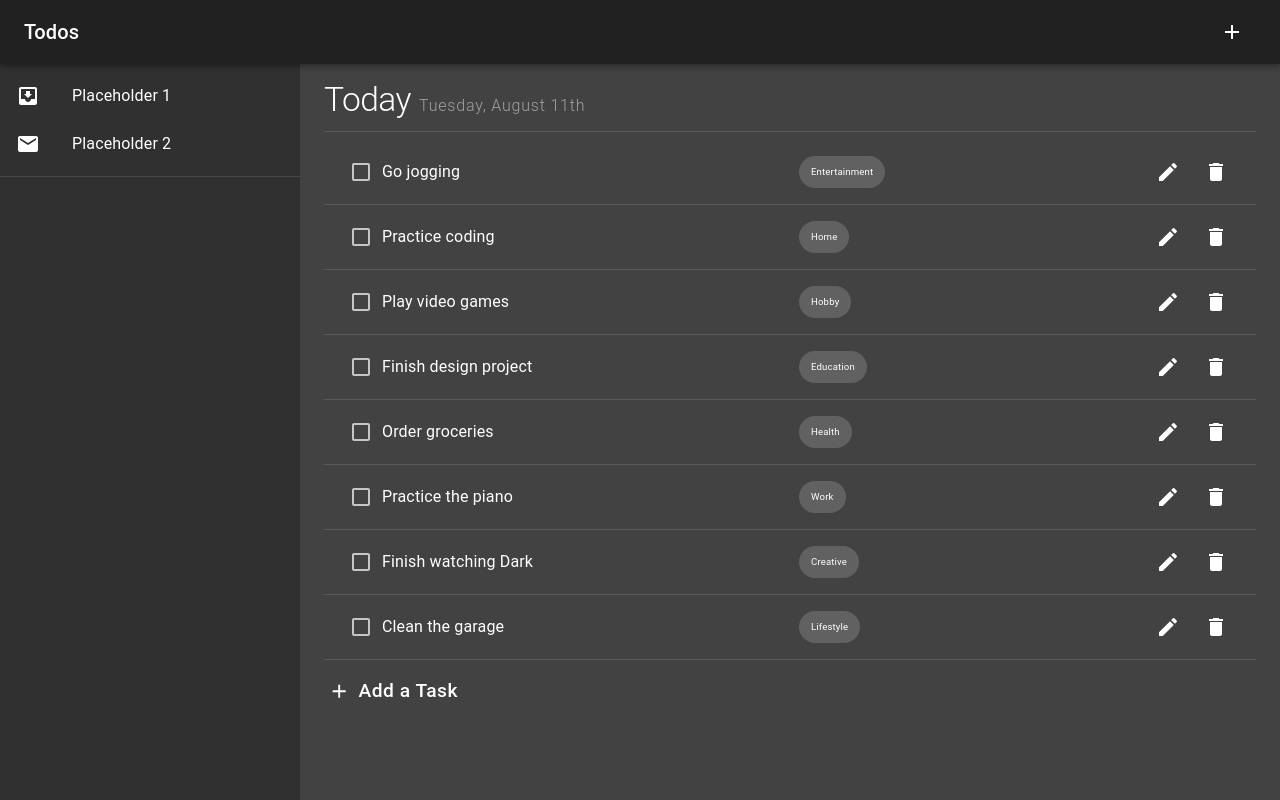
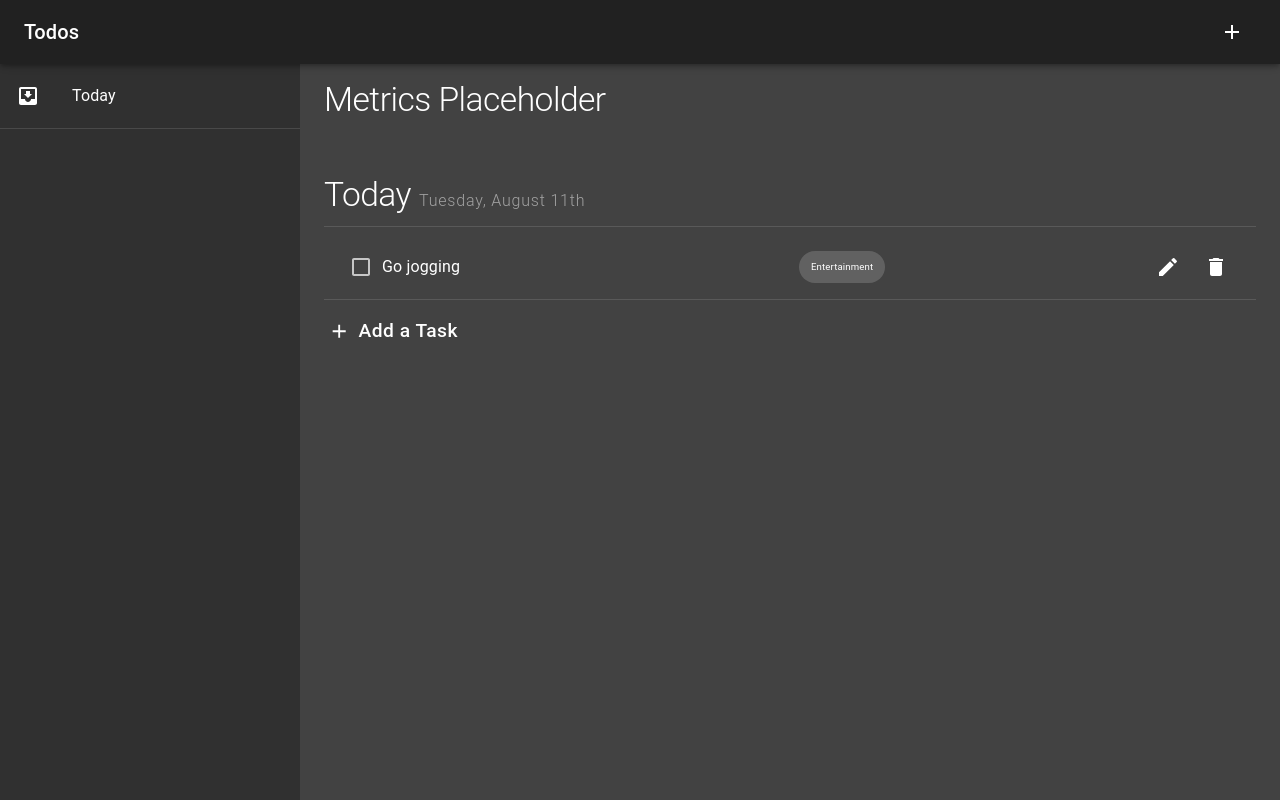
Before and after one commit to Slowcobo/todo, a React (Create React App) app: page / in a window 1280 px wide. Built offline with nearby package versions, Linux system fonts and the light colour scheme.

Commit message:
Add Today route

```diff
--- a/src/Drawer.js
+++ b/src/Drawer.js
@@ -9,6 +9,7 @@ import ListItemIcon from "@material-ui/core/ListItemIcon";
 import ListItemText from "@material-ui/core/ListItemText";
 import InboxIcon from "@material-ui/icons/MoveToInbox";
 import MailIcon from "@material-ui/icons/Mail";
+import { Link } from "react-router-dom";
 
 const drawerWidth = 300;
 
@@ -24,6 +25,10 @@ const useStyles = makeStyles((theme) => ({
   },
   drawerContainer: {
     overflow: "auto",
+  },
+  link: {
+    textDecoration: "none",
+    color: "inherit",
   },
 }));
 
@@ -41,14 +46,14 @@ export default function TodoDrawer() {
       <Toolbar />
       <div className={classes.drawerContainer}>
         <List>
-          {["Placeholder 1", "Placeholder 2"].map((text, index) => (
-            <ListItem button key={text}>
+          <Link className={classes.link} to="/today">
+            <ListItem button key="Today">
               <ListItemIcon>
-                {index % 2 === 0 ? <InboxIcon /> : <MailIcon />}
+                <InboxIcon />
               </ListItemIcon>
-              <ListItemText primary={text} />
+              <ListItemText primary="Today" />
             </ListItem>
-          ))}
+          </Link>
         </List>
         <Divider />
       </div>
--- a/src/TodoApp.js
+++ b/src/TodoApp.js
@@ -7,6 +7,7 @@ import { Route, Switch } from "react-router-dom";
 import Navbar from "./Navbar";
 import Drawer from "./Drawer";
 import TodoDashboard from "./TodoDashboard";
+import TodosToday from "./TodosToday";
 
 const useStyles = makeStyles((theme) => ({
   root: {
@@ -36,13 +37,14 @@ export default function TodoApp() {
           <Drawer />
 
           {/* Main Content */}
-
           <main className={classes.content}>
             <Switch>
               <Route exact path="/">
                 <TodoDashboard />
               </Route>
-              <Route exact path="/today"></Route>
+              <Route exact path="/today">
+                <TodosToday />
+              </Route>
               <Route exact path="/week"></Route>
               <Route exact path="/todos"></Route>
             </Switch>
--- a/src/TodoDashboard.js
+++ b/src/TodoDashboard.js
@@ -1,15 +1,8 @@
-import React, { useContext } from "react";
-import moment from "moment";
+import React from "react";
 import { makeStyles } from "@material-ui/core/styles";
+import Grid from "@material-ui/core/Grid";
 import Typography from "@material-ui/core/Typography";
-import Divider from "@material-ui/core/Divider";
-import Button from "@material-ui/core/Button";
-import AddIcon from "@material-ui/icons/Add";
-import Grid from "@material-ui/core/Grid";
-import { TodosContext } from "./contexts/todos.context";
-import { TodoFormContext } from "./contexts/todoForm.context";
-import TodoForm from "./TodoForm";
-import TodoList from "./TodoList";
+import TodosToday from "./TodosToday";
 
 const useStyles = makeStyles((theme) => ({
   root: {
@@ -18,51 +11,19 @@ const useStyles = makeStyles((theme) => ({
       fontSize: "2.1rem",
     },
   },
-  addTask: {
-    fontSize: "1.2rem",
-    textTransform: "none",
-    "&:hover": {
-      backgroundColor: "transparent",
-    },
-  },
-  date: {
-    marginLeft: theme.spacing(1),
-    fontSize: "1rem",
-    letterSpacing: "0.05rem",
-    opacity: "0.5",
-  },
 }));
 
 export default function TodoDashboard() {
   const classes = useStyles();
-  const date = moment();
-  const todos = useContext(TodosContext);
-
-  // .filter(
-  //   (todo) => todo.date === date.format("YYYY-MM-DD")
-  // );
-  const { handleOpen } = useContext(TodoFormContext);
 
   return (
     <Grid container className={classes.root}>
       <Grid item xs={12}>
-        <Typography variant="h1" gutterBottom>
-          Today
-          <span className={classes.date}>{date.format("dddd, MMMM Do")}</span>
-        </Typography>
-        <Divider />
-        <TodoList todos={todos} />
-        <Button
-          className={classes.addTask}
-          disableRipple
-          disableFocusRipple
-          startIcon={<AddIcon style={{ fontSize: "1.4rem" }} />}
-          onClick={handleOpen}
-        >
-          Add a Task
-        </Button>
+        <Typography variant="h1">Metrics Placeholder</Typography>
       </Grid>
-      <TodoForm />
+      <Grid item xs={12}>
+        <TodosToday />
+      </Grid>
     </Grid>
   );
 }
--- /dev/null
+++ b/src/TodosToday.js
@@ -0,0 +1,66 @@
+import React, { useContext } from "react";
+import moment from "moment";
+import { makeStyles } from "@material-ui/core/styles";
+import Typography from "@material-ui/core/Typography";
+import Divider from "@material-ui/core/Divider";
+import Button from "@material-ui/core/Button";
+import AddIcon from "@material-ui/icons/Add";
+import Grid from "@material-ui/core/Grid";
+import { TodosContext } from "./contexts/todos.context";
+import { TodoFormContext } from "./contexts/todoForm.context";
+import TodoForm from "./TodoForm";
+import TodoList from "./TodoList";
+
+const useStyles = makeStyles((theme) => ({
+  root: {
+    marginTop: theme.spacing(7),
+    "& h1": {
+      fontSize: "2.1rem",
+    },
+  },
+  addTask: {
+    fontSize: "1.2rem",
+    textTransform: "none",
+    "&:hover": {
+      backgroundColor: "transparent",
+    },
+  },
+  date: {
+    marginLeft: theme.spacing(1),
+    fontSize: "1rem",
+    letterSpacing: "0.05rem",
+    opacity: "0.5",
+  },
+}));
+
+export default function TodosToday() {
+  const classes = useStyles();
+  const date = moment();
+  const todos = useContext(TodosContext).filter(
+    (todo) => todo.date === date.format("YYYY-MM-DD")
+  );
+  const { handleOpen } = useContext(TodoFormContext);
+
+  return (
+    <Grid container className={classes.root}>
+      <Grid item xs={12}>
+        <Typography variant="h1" gutterBottom>
+          Today
+          <span className={classes.date}>{date.format("dddd, MMMM Do")}</span>
+        </Typography>
+        <Divider />
+        <TodoList todos={todos} />
+        <Button
+          className={classes.addTask}
+          disableRipple
+          disableFocusRipple
+          startIcon={<AddIcon style={{ fontSize: "1.4rem" }} />}
+          onClick={handleOpen}
+        >
+          Add a Task
+        </Button>
+      </Grid>
+      <TodoForm />
+    </Grid>
+  );
+}
```
